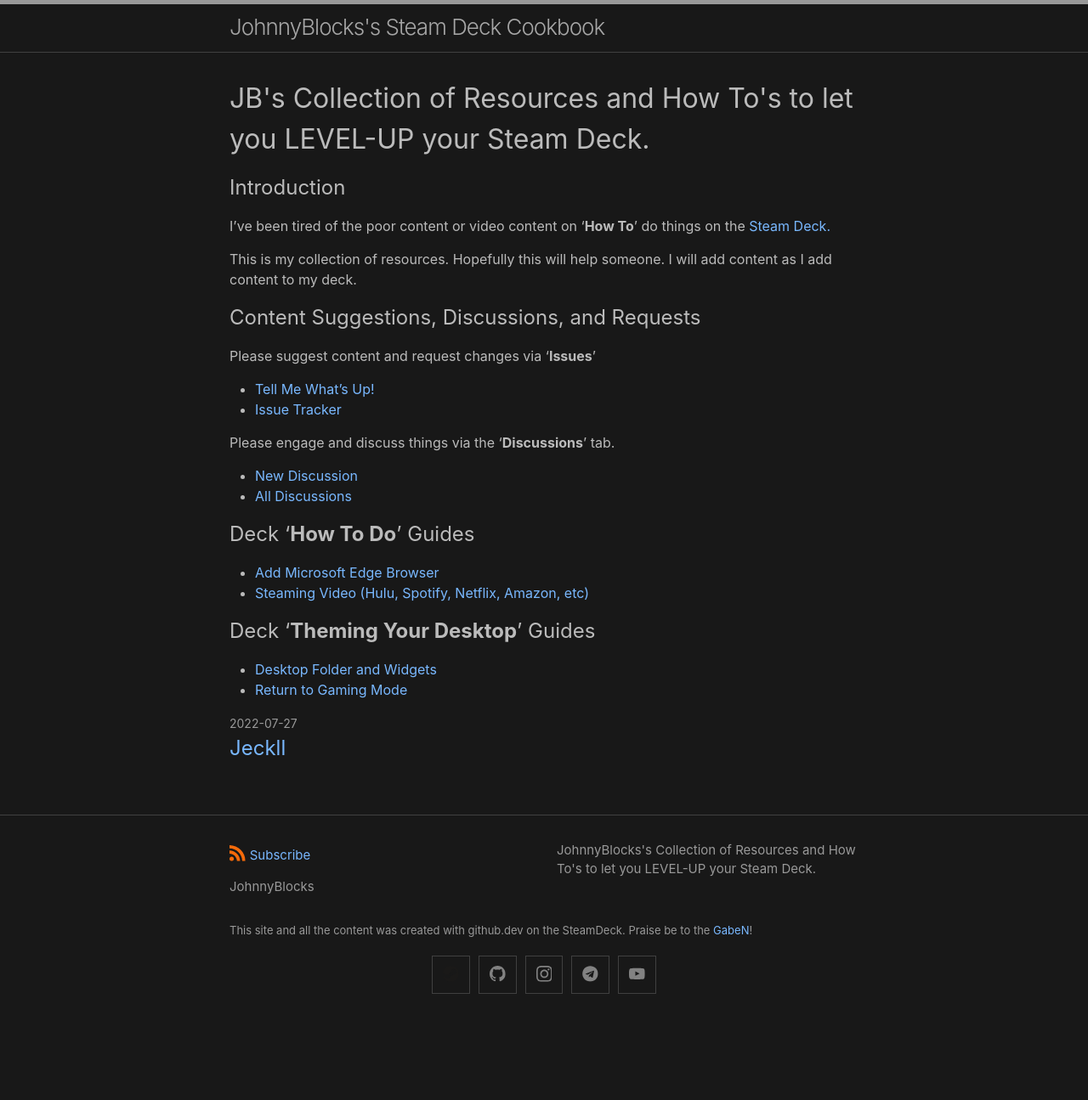
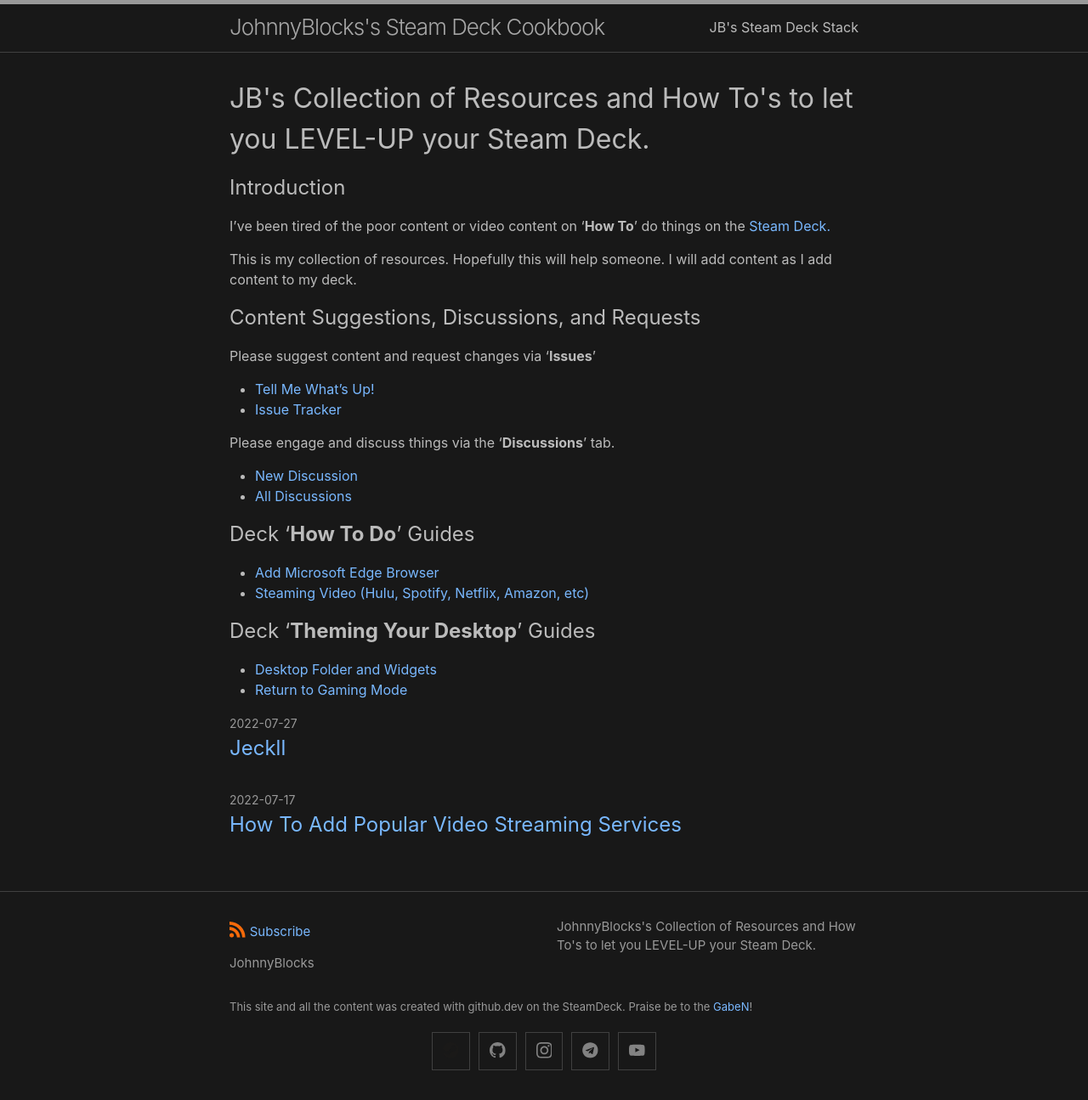
Before and after one commit to JohnnyBlocks/SteamDeck, a Jekyll site: the page built from index.md, in a window 1280 px wide. Shown: the whole page at 85% size. Built offline with Jekyll 4.4.1, drawn with Linux system fonts in a browser that asks for light colours; before the commit the page ends 1205 px from its top, so only the background shows below that.

Commit message:
Refactor

```diff
--- a/video_streaming_services.md
+++ b/_posts/2022-07-17-video_streaming_services.md
@@ -1,4 +1,8 @@
-# How To Add Popular Video Streaming Services
+---
+layout: page
+title: How To Add Popular Video Streaming Services
+permalink: /guides/video_streaming_services
+---
 
 This is the process to add popular streaming services to the SteamDeck as non-steam games.  The process works for any stream service that is accessible via chrome on windows PC.  It will create a dedicated shortcut that can be run as a steam game, allowing you to stream content full screen.
 
```
Also changed, not shown: my_deck_stack.md (renamed from _posts/my_deck_stack.md).
